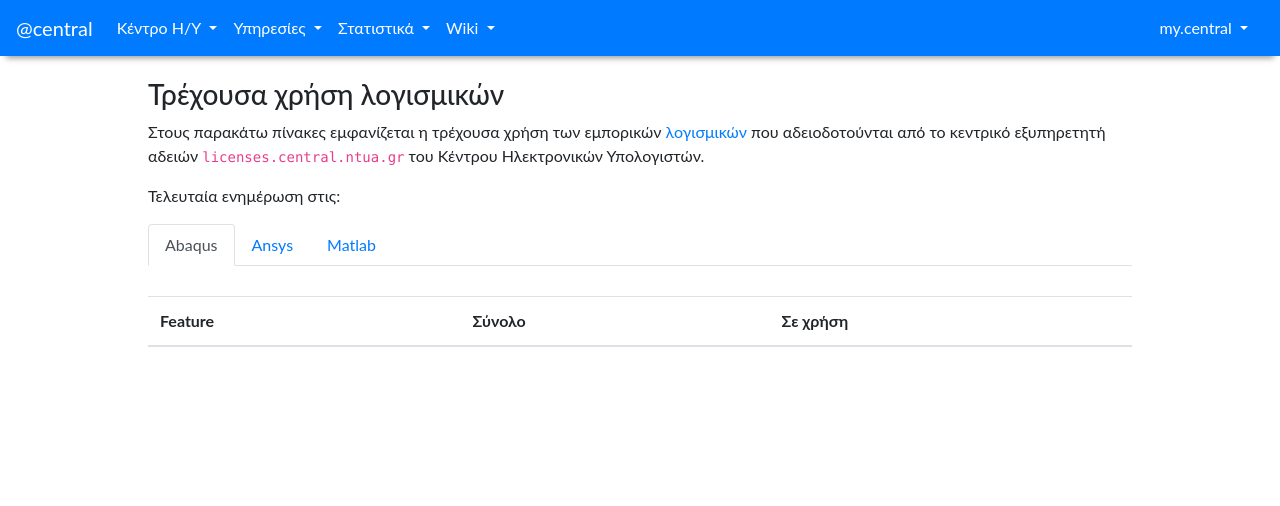
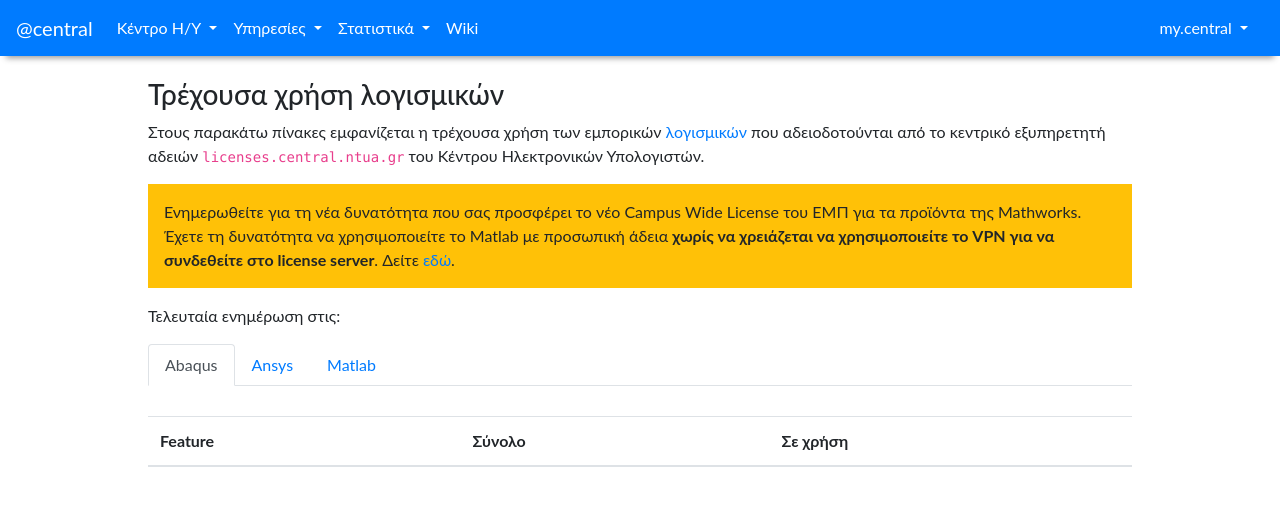
Before and after one commit to christodoulos/central.ntua.gr, a Jekyll site: the page built from _pages/license_usage.html, in a window 1280 px wide. Shown: the top 506 px of the page. Built offline with Jekyll 4.4.1, drawn with Linux system fonts in a browser that asks for light colours; nearby versions of some CDN libraries.

Commit message:
various tsanakas et al edits

```diff
--- a/_includes/navbar.html
+++ b/_includes/navbar.html
@@ -27,8 +27,7 @@
                 </a>
                 <div class="dropdown-menu" aria-labelledby="navbarDropdown">
                     <a class="dropdown-item" href="https://webmail.ntua.gr/index.php?_host=central.ntua.gr" target="_blank">Webmail</a>
-                    <a class="dropdown-item" href="{{site_url}}/hpc">High Performance Computing</a>
-                    <a class="dropdown-item" href="{{site_url}}/licenses">Δικτυακή αδειοδότηση λογισμικών</a>
+                    <a class="dropdown-item" href="http://wiki.central.ntua.gr/software/">Δικτυακή αδειοδότηση λογισμικών</a>
                     <a class="dropdown-item" href="https://acadinfo.central.ntua.gr/gram/anakoin.nsf/anakoinall?openpage" target="_blank">Ανακοινώσεις</a>
                     <a class="dropdown-item" href="https://acadinfo.central.ntua.gr/sem/semreg.nsf/semp?openform" target="_blank">Σεμινάρια</a>
                     <a class="dropdown-item" href="{{site_url}}/elearning">Εlearning</a>
@@ -45,6 +44,7 @@
                     <a class="dropdown-item" href="{{site_url}}/license_usage">Τρέχουσα χρήση λογισμικών</a>
                 </div>
             </li>
+            <!--
             <li class="nav-item dropdown active">
                 <a class="nav-link dropdown-toggle" href="#" id="navbarDropdown" role="button" data-toggle="dropdown" aria-haspopup="true" aria-expanded="false">
                     Wiki
@@ -62,6 +62,8 @@
                     <a class="dropdown-item" href="{{site_url}}/batch-matlab">Batch jobs Matlab</a>
                 </div>
             </li>
+            -->
+            <li class="nav-item active"><a class="nav-link" href="http://wiki.central.ntua.gr">Wiki</a></li>
         </ul>
         <ul class="navbar-nav mr-2">
             <li class="nav-item active">
--- a/_includes/sections/services.html
+++ b/_includes/sections/services.html
@@ -7,11 +7,7 @@
                     <p class="card-text"><i class="fa fa-chalkboard-teacher"></i><a href="{{site_url}}/elearning"> Elearning</a></p>
                 </div>
             </div>
-            <div class="card bg-warning">
-                <div class="card-body text-center">
-                    <p class="card-text"><i class="fa fa-server"></i><a href="{{site_url}}/hpc"> High Performance Computing</a></p>
-                </div>
-            </div>
+
             <div class="card bg-success">
                 <div class="card-body text-center">
                     <p class="card-text"><i class="fas fa-bullhorn"></i><a href="https://acadinfo.central.ntua.gr/gram/anakoin.nsf/anakoinall?openpage" target="_blank"> Ανακοινώσεις</a></p>
--- a/_pages/license_usage.html
+++ b/_pages/license_usage.html
@@ -4,29 +4,79 @@ title: Λογισμικά
 permalink: /license_usage/
 licenses: true
 ---
+
 <div class="container">
   <div class="resume-section p-3 p-lg-5 d-flex align-items-center">
     <div class="container">
       <h3 class="top-buffer">Τρέχουσα χρήση λογισμικών</h3>
-			<p>Στους παρακάτω πίνακες εμφανίζεται η τρέχουσα χρήση των εμπορικών <a href="{{site_url}}/licenses" target="_blank">λογισμικών</a> που
-				αδειοδοτούνται από το κεντρικό εξυπηρετητή αδειών <code>licenses.central.ntua.gr</code> του Κέντρου Ηλεκτρονικών Υπολογιστών.</p>
+      <p>
+        Στους παρακάτω πίνακες εμφανίζεται η τρέχουσα χρήση των εμπορικών
+        <a href="{{ site_url }}/licenses" target="_blank">λογισμικών</a> που
+        αδειοδοτούνται από το κεντρικό εξυπηρετητή αδειών
+        <code>licenses.central.ntua.gr</code> του Κέντρου Ηλεκτρονικών
+        Υπολογιστών.
+      </p>
+      <p class="bg-warning" style="padding: 1em">
+        Ενημερωθείτε για τη νέα δυνατότητα που σας προσφέρει το νέο Campus Wide
+        License του ΕΜΠ για τα προϊόντα της Mathworks. Έχετε τη δυνατότητα να
+        χρησιμοποιείτε το Matlab με προσωπική άδεια
+        <strong
+          >χωρίς να χρειάζεται να χρησιμοποιείτε το VPN για να συνδεθείτε στο
+          license server</strong
+        >. Δείτε
+        <a href="http://wiki.central.ntua.gr/software/matlab-cwl.html">εδώ</a>.
+      </p>
 
-				<p>Τελευταία ενημέρωση στις: <strong><span id="licenses_usage_when"></span></strong></p>
+      <p>
+        Τελευταία ενημέρωση στις:
+        <strong><span id="licenses_usage_when"></span></strong>
+      </p>
 
-				<ul class="nav nav-tabs" id="myTab" >
+      <ul class="nav nav-tabs" id="myTab">
         <li class="nav-item">
-						<a class="nav-link active" id="abaqus-tab" data-toggle="tab" href="#abaqus" role="tab" aria-controls="abaqus" aria-selected="false">Abaqus</a>
+          <a
+            class="nav-link active"
+            id="abaqus-tab"
+            data-toggle="tab"
+            href="#abaqus"
+            role="tab"
+            aria-controls="abaqus"
+            aria-selected="false"
+            >Abaqus</a
+          >
         </li>
         <li class="nav-item">
-						<a class="nav-link" id="ansys-tab" data-toggle="tab" href="#ansys" role="tab" aria-controls="ansys" aria-selected="true">Ansys</a>
+          <a
+            class="nav-link"
+            id="ansys-tab"
+            data-toggle="tab"
+            href="#ansys"
+            role="tab"
+            aria-controls="ansys"
+            aria-selected="true"
+            >Ansys</a
+          >
         </li>
         <li class="nav-item">
-						<a class="nav-link" id="matlab-tab" data-toggle="tab" href="#matlab" role="tab" aria-controls="matlab" aria-selected="true">Matlab</a>
+          <a
+            class="nav-link"
+            id="matlab-tab"
+            data-toggle="tab"
+            href="#matlab"
+            role="tab"
+            aria-controls="matlab"
+            aria-selected="true"
+            >Matlab</a
+          >
         </li>
       </ul>
       <div class="tab-content" id="myTabContent">
-					<div class="tab-pane fade show active" id="abaqus" role="tabpanel" aria-labelledby="abaqus-tab">
-
+        <div
+          class="tab-pane fade show active"
+          id="abaqus"
+          role="tabpanel"
+          aria-labelledby="abaqus-tab"
+        >
           <table id="abaqus_table" class="table table-striped top-buffer">
             <thead>
               <tr>
@@ -39,8 +89,12 @@ licenses: true
           </table>
         </div>
 
-					<div class="tab-pane fade show" id="ansys" role="tabpanel" aria-labelledby="ansys-tab">
-
+        <div
+          class="tab-pane fade show"
+          id="ansys"
+          role="tabpanel"
+          aria-labelledby="ansys-tab"
+        >
           <table id="ansys_table" class="table table-striped top-buffer">
             <thead>
               <tr>
@@ -51,11 +105,14 @@ licenses: true
             </thead>
             <tbody></tbody>
           </table>
-
         </div>
 
-					<div class="tab-pane fade show" id="matlab" role="tabpanel" aria-labelledby="matlab-tab">
-
+        <div
+          class="tab-pane fade show"
+          id="matlab"
+          role="tabpanel"
+          aria-labelledby="matlab-tab"
+        >
           <table id="matlab_table" class="table table-striped top-buffer">
             <thead>
               <tr>
@@ -68,7 +125,6 @@ licenses: true
           </table>
         </div>
       </div>
-
     </div>
   </div>
 </div>
--- a/_pages/responsibilities.html
+++ b/_pages/responsibilities.html
@@ -25,11 +24,6 @@ permalink: /responsibilities/
             <h5 class="top-buffer">Κεντρική διαχείριση κωδικών πρόσβασης στις ηλεκτρονικές υπηρεσίες του ΕΜΠ</h5>
             <p>Το ΚΗΥ δημιουργεί και διαχειρίζεται ατομικούς κωδικούς πρόσβασης για όλα τα μέλη της Πολυτεχνειακής κοινότητας. Παρέχοντας υπηρεσία καταλόγου (LDAP) δίνει τη δυνατότητα συγχρονισμού των κωδικών με κάθε άλλη υπηρεσία του ΕΜΠ. Οι νεοεισερχόμενοι φοιτητές αποκτούν αυτόματα κωδικούς και τους διατηρούν για όλη τη διάρκεια των σπουδών τους. Κάθε άλλο μέλος του ΕΜΠ έχει τη δυνατότητα απόκτησης κωδικού με τη συμπλήρωση αίτησης. Η γενική πολιτική διάθεσης κωδικών περιγράφεται με λεπτομέρεια στον Κανονισμό Λειτουργίας του ΚΗΥ.</p>
 
-            <h5 class="top-buffer">Παροχή άμεσης πρόσβασης σε κεντρικά εγκατεστημένες υπολογιστικές υποδομές και λογισμικά</h5>
-            <p>To Central Cloud του ΚΗΥ ενοποιεί τις υπηρεσίες Παροχής Υποδομών (Infrastructure as a Service - IaaS) και Παροχής Λογισμικού (Software as a Service – SaaS) και παρέχει άμεση πρόσβαση σε κεντρικά εγκατεστημένες υπολογιστικές υποδομές, υψηλής διαθεσιμότητας αποθηκευτικούς χώρους και λογισμικά. Συμβάλει στην ελαχιστοποίηση του διαχειριστικού φόρτου των διατμηματικών εργαστηρίων προσωπικών υπολογιστών και των εργαστηρίων προσωπικών υπολογιστών των σχολών και επιτυγχάνει οικονομία κλίμακας στην προμήθεια υπολογιστικών συστημάτων και λογισμικών. Με την προσφορά του Central Cloud το ΚΗΥ διευκολύνει την ένταξη των εξειδικευμένων προγραμμάτων για Μηχανικούς που διαχειρίζεται στα μαθήματα των σχολών του ΕΜΠ.</p>
-
-            <h5 class="top-buffer">Παροχή άμεσης πρόσβασης σε υψηλής απόδοσης κεντρικά υπολογιστικά συστήματα, HPC</h5>
-            <p>Το ΚΗΥ παρέχει πρόσβαση σε κεντρικά εγκατεστημένη υποδομή υπολογιστικού πλέγματος (Grid) και δίνει τη δυνατότητα εκτέλεσης εφαρμογών (CAE, engineering simulations) με υψηλές υπολογιστικές απαιτήσεις (High Performance Computing, HPC) σε όλους τους ερευνητές της Πολυτεχνειακής κοινότητας. Επιτυγχάνει τη μέγιστη δυνατή αξιοποίηση των κεντρικά εγκατεστημένων υπολογιστικών συστημάτων υψηλής απόδοσης.</p>
 
             <h5 class="top-buffer">Κεντρική διαχείριση προμήθειας και διασποράς εξειδικευμένων λογισμικών για μηχανικούς</h5>
             <p>Το ΚΗΥ διαχειρίζεται κεντρικά την προμήθεια και τη διασπορά εξειδικευμένων λογισμικών για μηχανικούς. Διαχειρίζεται και συντηρεί τους κεντρικούς εξυπηρετητές παροχής δικτυακών αδειών χρήσης (network license servers) για κάθε εγκατάσταση Η/Υ εντός του δικτύου του ΕΜΠ. Επιτυγχάνει οικονομία κλίμακας στις προμήθειες του ΕΜΠ, παρέχοντας τη δυνατότητα σύγχρονης εκτέλεσης των λογισμικών, κατά τη χρονική διάρκεια της ανάγκης χρήσης τους, χωρίς να χρειάζεται η μεμονωμένη προμήθειά τους από τους αποκεντρωμένους χρήστες.</p>
```
Also changed, not shown: other parts of _pages/responsibilities.html (+0 -1 lines), _includes/sections/about.html (+5 -5 lines), _pages/hiring.html (added, +18 -0 lines). Lines whose indentation alone changed are shown as unchanged.
